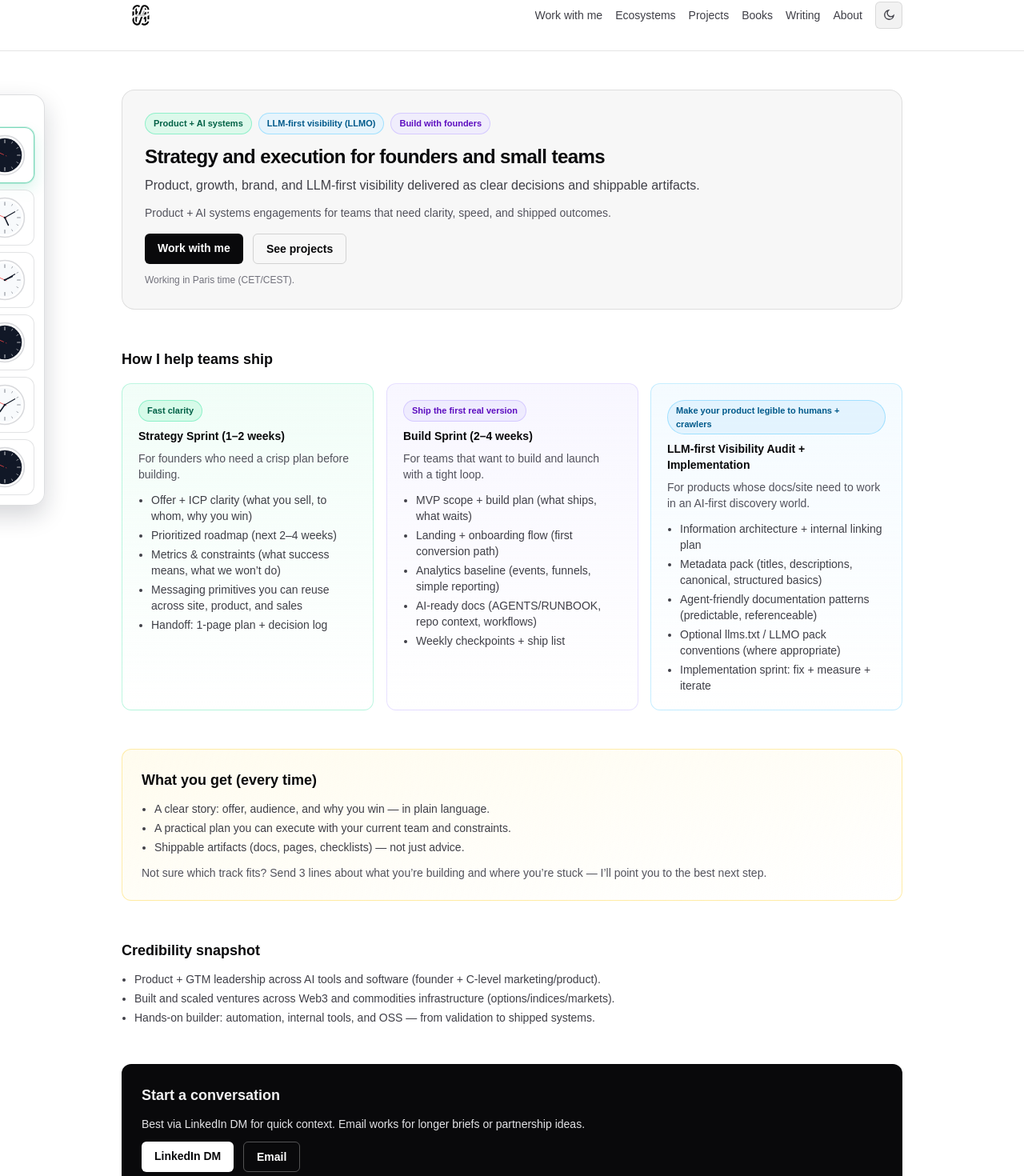
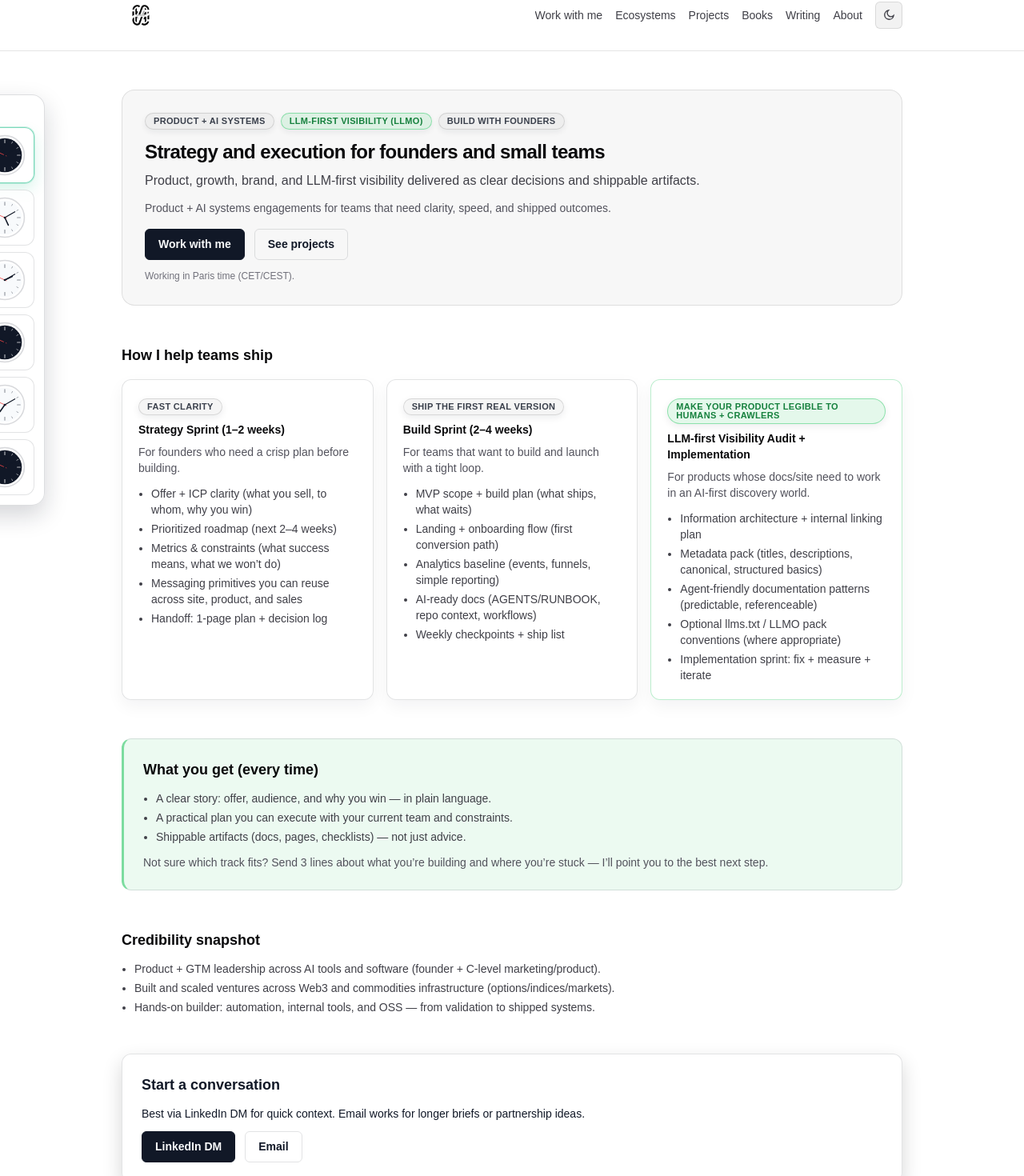
Before and after one commit to markoblogo/ABVXsite, a Next.js app: page /work-with-me in a window 1280 px wide. Shown: the part 25-1495 px from the top of the page at 80% size. Built offline with nearby package versions, Linux system fonts and the light colour scheme.

Commit message:
style(work-with-me): unify surfaces and reduce color noise

```diff
--- a/src/app/globals.css
+++ b/src/app/globals.css
@@ -438,3 +438,145 @@ header nav a:focus-visible,
     transform: none !important;
   }
 }
+
+.work-with-me-page {
+  --wm-surface: rgba(255, 255, 255, 0.9);
+  --wm-surface-strong: rgba(255, 255, 255, 0.95);
+  --wm-border: rgba(17, 24, 39, 0.12);
+  --wm-text: rgb(17 24 39);
+}
+
+.dark .work-with-me-page {
+  --wm-surface: rgba(24, 24, 27, 0.72);
+  --wm-surface-strong: rgba(20, 20, 23, 0.86);
+  --wm-border: rgba(255, 255, 255, 0.16);
+  --wm-text: rgb(244 244 245);
+}
+
+.work-with-me-page .wm-card {
+  background: var(--wm-surface);
+  border: 1px solid var(--wm-border);
+  box-shadow: 0 8px 20px rgba(15, 23, 42, 0.05);
+  transition: transform 150ms ease, box-shadow 150ms ease, border-color 150ms ease;
+}
+
+.work-with-me-page .wm-card--accent {
+  border-color: rgba(34, 197, 94, 0.3);
+}
+
+.work-with-me-page .wm-panel {
+  background: color-mix(in srgb, var(--wm-surface-strong) 92%, #22c55e 8%);
+  border: 1px solid var(--wm-border);
+  border-left: 3px solid rgba(34, 197, 94, 0.55);
+  transition: transform 150ms ease, box-shadow 150ms ease, border-color 150ms ease;
+}
+
+.work-with-me-page .wm-cta {
+  background: var(--wm-surface-strong);
+  border: 1px solid var(--wm-border);
+  color: var(--wm-text);
+  box-shadow: 0 10px 24px rgba(0, 0, 0, 0.16);
+  transition: transform 150ms ease, box-shadow 150ms ease, border-color 150ms ease;
+}
+
+.work-with-me-page .wm-chip {
+  display: inline-flex;
+  align-items: center;
+  border-radius: 9999px;
+  border: 1px solid rgba(0, 0, 0, 0.12);
+  background: rgba(0, 0, 0, 0.04);
+  color: rgba(17, 24, 39, 0.82);
+  padding: 4px 10px;
+  font-size: 11px;
+  font-weight: 700;
+  letter-spacing: 0.03em;
+  line-height: 1;
+  text-transform: uppercase;
+  box-shadow: 0 3px 10px rgba(15, 23, 42, 0.08);
+  transition: transform 150ms ease, box-shadow 150ms ease, border-color 150ms ease;
+}
+
+.dark .work-with-me-page .wm-chip {
+  border-color: rgba(255, 255, 255, 0.18);
+  background: rgba(255, 255, 255, 0.05);
+  color: rgba(244, 244, 245, 0.92);
+}
+
+.work-with-me-page .wm-chip--accent {
+  border-color: rgba(34, 197, 94, 0.45);
+  background: rgba(34, 197, 94, 0.12);
+  color: rgb(21 128 61);
+}
+
+.dark .work-with-me-page .wm-chip--accent {
+  color: rgb(134 239 172);
+  background: rgba(34, 197, 94, 0.2);
+}
+
+.work-with-me-page .wm-btn {
+  display: inline-flex;
+  align-items: center;
+  justify-content: center;
+  border-radius: 0.375rem;
+  padding: 0.5rem 1rem;
+  font-size: 0.875rem;
+  font-weight: 600;
+  border: 1px solid transparent;
+  transition: transform 150ms ease, box-shadow 150ms ease, border-color 150ms ease, background-color 150ms ease, color 150ms ease;
+}
+
+.work-with-me-page .wm-btn:focus-visible {
+  outline: none;
+  box-shadow: var(--glow-ring);
+}
+
+.work-with-me-page .wm-btn--primary {
+  background: #111827;
+  color: #f9fafb;
+  border-color: #111827;
+}
+
+.dark .work-with-me-page .wm-btn--primary {
+  background: #f4f4f5;
+  color: #111827;
+  border-color: #f4f4f5;
+}
+
+.work-with-me-page .wm-btn--secondary {
+  background: transparent;
+  color: var(--wm-text);
+  border-color: var(--wm-border);
+}
+
+@media (hover: hover) and (pointer: fine) {
+  .work-with-me-page .wm-card:hover,
+  .work-with-me-page .wm-panel:hover,
+  .work-with-me-page .wm-cta:hover {
+    transform: translateY(-2px);
+    border-color: rgba(34, 197, 94, 0.28);
+    box-shadow: 0 12px 28px rgba(0, 0, 0, 0.1), 0 0 18px var(--glow-accent);
+  }
+
+  .work-with-me-page .wm-chip:hover {
+    transform: translateY(-2px);
+    border-color: rgba(34, 197, 94, 0.32);
+    box-shadow: 0 8px 16px rgba(0, 0, 0, 0.1), 0 0 12px var(--glow-accent);
+  }
+
+  .work-with-me-page .wm-btn:hover {
+    transform: translateY(-2px);
+    border-color: rgba(34, 197, 94, 0.35);
+    box-shadow: 0 8px 18px rgba(0, 0, 0, 0.1), 0 0 14px var(--glow-accent);
+  }
+}
+
+@media (prefers-reduced-motion: reduce) {
+  .work-with-me-page .wm-card,
+  .work-with-me-page .wm-panel,
+  .work-with-me-page .wm-cta,
+  .work-with-me-page .wm-chip,
+  .work-with-me-page .wm-btn {
+    transition: none !important;
+    transform: none !important;
+  }
+}
--- a/src/app/work-with-me/page.tsx
+++ b/src/app/work-with-me/page.tsx
@@ -7,16 +7,16 @@ export const metadata = {
 
 export default function WorkWithMe() {
   return (
-    <div className="flex flex-col gap-12">
+    <div className="work-with-me-page flex flex-col gap-12">
       <header className="rounded-2xl border border-black/10 bg-black/[0.03] p-6 dark:border-white/10 dark:bg-white/[0.03] sm:p-7">
         <div className="mb-3 flex flex-wrap gap-2">
-          <span className="ux-hover-sticker inline-flex items-center rounded-full border border-emerald-300/60 bg-emerald-100/70 px-2.5 py-1 text-[11px] font-semibold text-emerald-800 dark:border-emerald-300/40 dark:bg-emerald-900/40 dark:text-emerald-200">
+          <span className="wm-chip">
             Product + AI systems
           </span>
-          <span className="ux-hover-sticker inline-flex items-center rounded-full border border-sky-300/60 bg-sky-100/70 px-2.5 py-1 text-[11px] font-semibold text-sky-800 dark:border-sky-300/40 dark:bg-sky-900/40 dark:text-sky-200">
+          <span className="wm-chip wm-chip--accent">
             LLM-first visibility (LLMO)
           </span>
-          <span className="ux-hover-sticker inline-flex items-center rounded-full border border-violet-300/60 bg-violet-100/70 px-2.5 py-1 text-[11px] font-semibold text-violet-800 dark:border-violet-300/40 dark:bg-violet-900/40 dark:text-violet-200">
+          <span className="wm-chip">
             Build with founders
           </span>
         </div>
@@ -33,13 +33,13 @@ export default function WorkWithMe() {
         <div className="mt-4 flex flex-wrap gap-3">
           <a
             href="#start-conversation"
-            className="ux-hover-btn ux-focus-ring rounded-md bg-zinc-950 px-4 py-2 text-sm font-semibold text-white hover:bg-black dark:bg-white dark:text-zinc-950 dark:hover:bg-zinc-200"
+            className="wm-btn wm-btn--primary"
           >
             Work with me
           </a>
           <a
             href="/projects"
-            className="ux-hover-btn ux-focus-ring rounded-md border border-black/15 px-4 py-2 text-sm font-semibold text-zinc-950 hover:border-black/30 dark:border-white/15 dark:text-white dark:hover:border-white/30"
+            className="wm-btn wm-btn--secondary"
           >
             See projects
           </a>
@@ -52,8 +52,8 @@ export default function WorkWithMe() {
       <section className="flex flex-col gap-4" id="engagements">
         <h2 className="text-lg font-semibold">How I help teams ship</h2>
         <div className="grid gap-4 md:grid-cols-3">
-        <div className="ux-hover-card rounded-xl border border-emerald-300/40 bg-gradient-to-b from-emerald-50/70 to-transparent p-5 dark:border-emerald-400/30 dark:from-emerald-900/20 dark:to-transparent">
-          <div className="ux-hover-sticker inline-flex items-center rounded-full border border-emerald-300/60 bg-emerald-100/80 px-2.5 py-1 text-[11px] font-semibold text-emerald-800 dark:border-emerald-300/40 dark:bg-emerald-900/40 dark:text-emerald-200">Fast clarity</div>
+        <div className="wm-card rounded-xl p-5">
+          <div className="wm-chip">Fast clarity</div>
           <div className="mt-2 text-sm font-semibold">Strategy Sprint (1–2 weeks)</div>
           <div className="mt-2 text-sm text-zinc-600 dark:text-zinc-300">
             For founders who need a crisp plan before building.
@@ -67,8 +67,8 @@ export default function WorkWithMe() {
           </ul>
         </div>
 
-        <div className="ux-hover-card rounded-xl border border-violet-300/40 bg-gradient-to-b from-violet-50/70 to-transparent p-5 dark:border-violet-400/30 dark:from-violet-900/20 dark:to-transparent">
-          <div className="ux-hover-sticker inline-flex items-center rounded-full border border-violet-300/60 bg-violet-100/80 px-2.5 py-1 text-[11px] font-semibold text-violet-800 dark:border-violet-300/40 dark:bg-violet-900/40 dark:text-violet-200">Ship the first real version</div>
+        <div className="wm-card rounded-xl p-5">
+          <div className="wm-chip">Ship the first real version</div>
           <div className="mt-2 text-sm font-semibold">Build Sprint (2–4 weeks)</div>
           <div className="mt-2 text-sm text-zinc-600 dark:text-zinc-300">
             For teams that want to build and launch with a tight loop.
@@ -82,8 +82,8 @@ export default function WorkWithMe() {
           </ul>
         </div>
 
-        <div className="ux-hover-card rounded-xl border border-sky-300/40 bg-gradient-to-b from-sky-50/70 to-transparent p-5 dark:border-sky-400/30 dark:from-sky-900/20 dark:to-transparent">
-          <div className="ux-hover-sticker inline-flex items-center rounded-full border border-sky-300/60 bg-sky-100/80 px-2.5 py-1 text-[11px] font-semibold text-sky-800 dark:border-sky-300/40 dark:bg-sky-900/40 dark:text-sky-200">Make your product legible to humans + crawlers</div>
+        <div className="wm-card wm-card--accent rounded-xl p-5">
+          <div className="wm-chip wm-chip--accent">Make your product legible to humans + crawlers</div>
           <div className="mt-2 text-sm font-semibold">LLM-first Visibility Audit + Implementation</div>
           <div className="mt-2 text-sm text-zinc-600 dark:text-zinc-300">
             For products whose docs/site need to work in an AI-first discovery world.
@@ -99,7 +99,7 @@ export default function WorkWithMe() {
         </div>
       </section>
 
-      <section className="ux-hover-card rounded-xl border border-amber-300/40 bg-gradient-to-br from-amber-50/80 to-transparent p-6 dark:border-amber-300/30 dark:from-amber-900/20 dark:to-transparent">
+      <section className="wm-panel rounded-xl p-6">
         <h2 className="text-lg font-semibold">What you get (every time)</h2>
         <ul className="mt-3 list-disc space-y-1 pl-4 text-sm text-zinc-700 dark:text-zinc-300">
           <li>A clear story: offer, audience, and why you win — in plain language.</li>
@@ -120,14 +120,14 @@ export default function WorkWithMe() {
         </ul>
       </section>
 
-      <section className="ux-hover-card flex flex-col gap-3 rounded-xl border border-black/10 bg-zinc-950 p-6 text-zinc-100 dark:border-white/15 dark:bg-white dark:text-zinc-900" id="start-conversation">
+      <section className="wm-cta flex flex-col gap-3 rounded-xl p-6" id="start-conversation">
         <h2 className="text-lg font-semibold">Start a conversation</h2>
-        <p className="text-sm text-zinc-200 dark:text-zinc-700">
+        <p className="text-sm">
           Best via LinkedIn DM for quick context. Email works for longer briefs or partnership ideas.
         </p>
         <div className="flex flex-wrap gap-3">
           <a
-            className="ux-hover-btn ux-focus-ring rounded-md bg-white px-4 py-2 text-sm font-semibold text-zinc-950 hover:bg-zinc-200 dark:bg-zinc-950 dark:text-white dark:hover:bg-black"
+            className="wm-btn wm-btn--primary"
             href="https://www.linkedin.com/in/abvcreative/"
             target="_blank"
             rel="noreferrer"
@@ -135,7 +135,7 @@ export default function WorkWithMe() {
             LinkedIn DM
           </a>
           <a
-            className="ux-hover-btn ux-focus-ring rounded-md border border-white/30 px-4 py-2 text-sm font-semibold text-white hover:border-white/60 dark:border-zinc-400/40 dark:text-zinc-900 dark:hover:border-zinc-700"
+            className="wm-btn wm-btn--secondary"
             href="mailto:a.biletskiy@gmail.com"
           >
             Email
```
